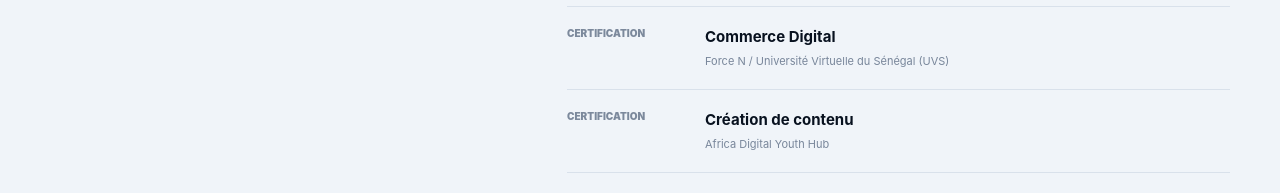
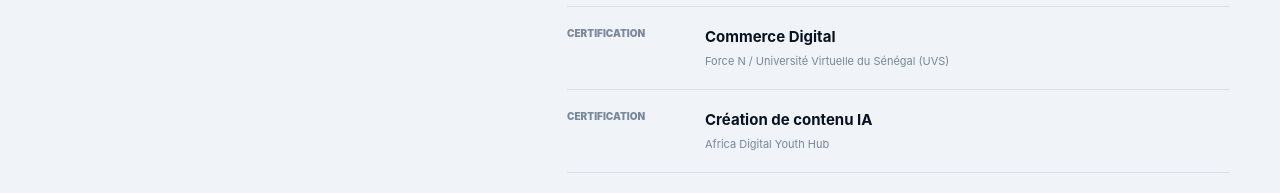
Before and after one commit to cisscheikhmb42-jpg/cheikh-mbacke-portfolio-public-fix, a Next.js app: page / in a window 1280 px wide. Shown: the part 8630-8823 px from the top of the page. Built offline with nearby package versions, Linux system fonts and the light colour scheme.

Commit message:
Specify AI content certification

```diff
--- a/app/page.tsx
+++ b/app/page.tsx
@@ -429,7 +429,7 @@
             <EduItem year="2021" title="Licence Gestion des Entreprises" org="Institut Supérieur de Management — ISM" />
             <EduItem year="CERTIFICATION" title="Marketing Numérique" org="Google Atelier Numérique" />
             <EduItem year="CERTIFICATION" title="Commerce Digital" org="Force N / Université Virtuelle du Sénégal (UVS)" />
-            <EduItem year="CERTIFICATION" title="Création de contenu" org="Africa Digital Youth Hub" />
+            <EduItem year="CERTIFICATION" title="Création de contenu IA" org="Africa Digital Youth Hub" />
             <EduItem year="CERTIFICATION" title="Gestion de projet" org="Élan Teranga" />
           </div>
         </div>
```
